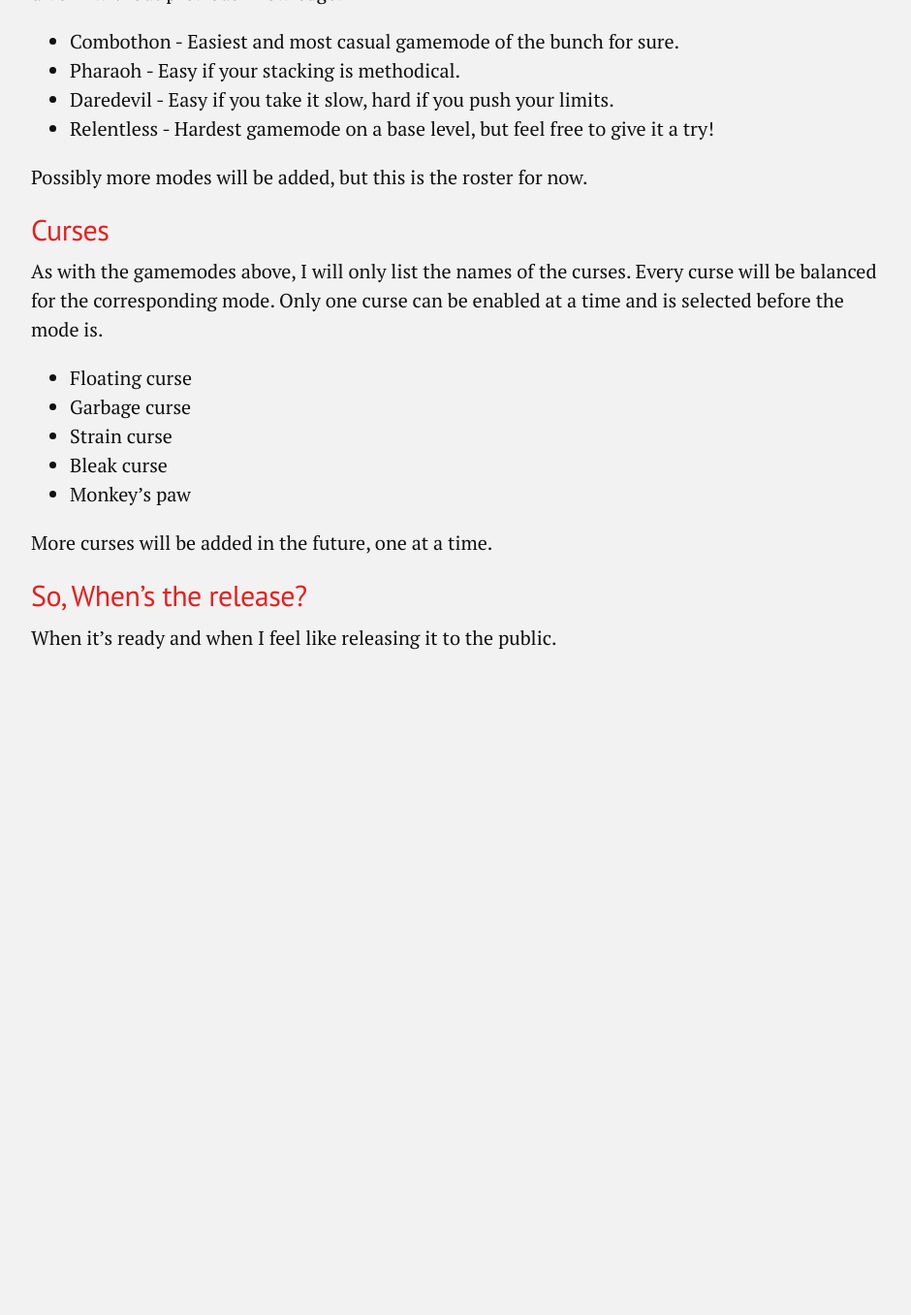
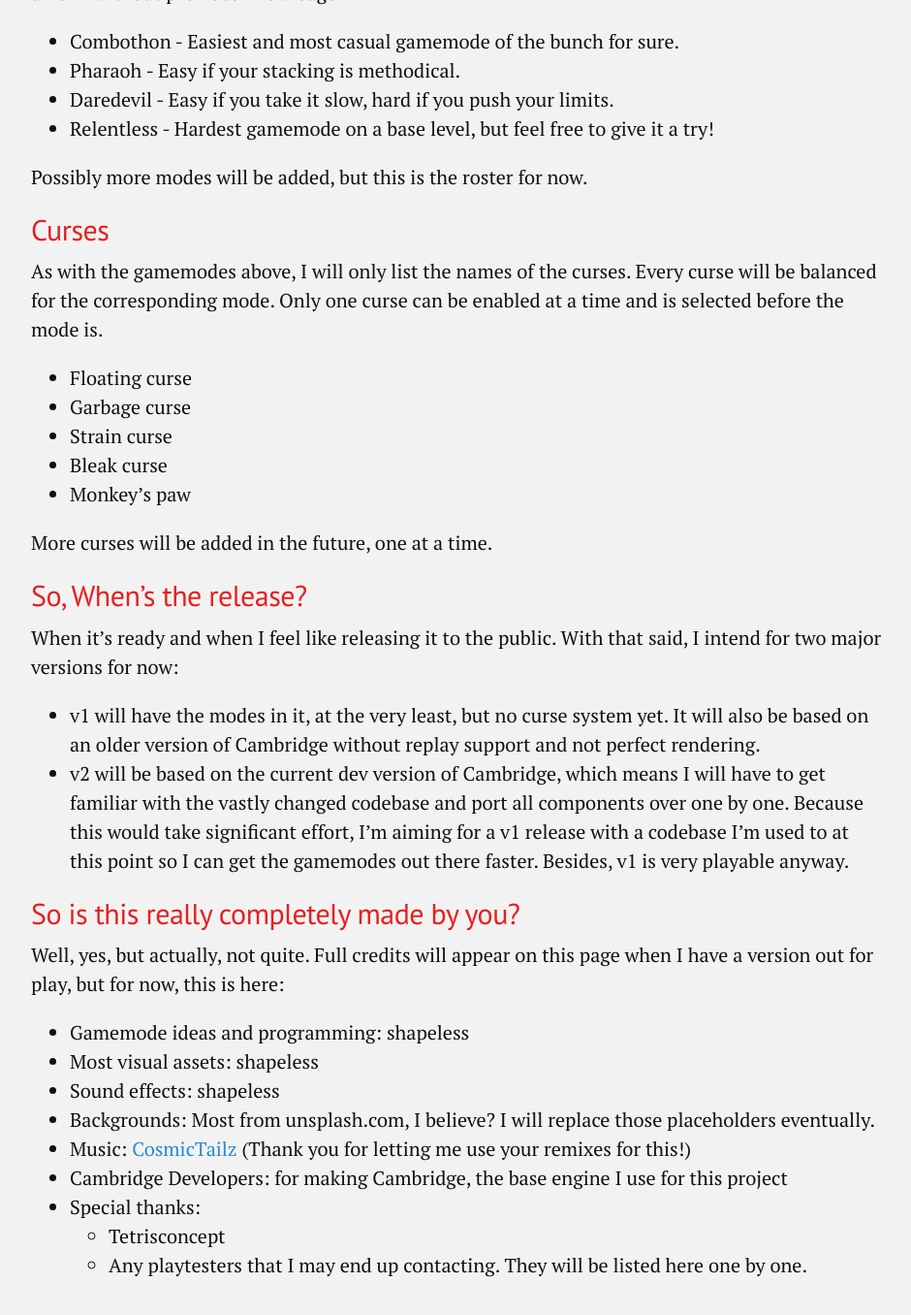
Before and after one commit to Rexxt/t-sp.in, a Jekyll site: the page built from ubg.md, in a window 1280 px wide and 1400 px high, scrolled down 1211 px. Shown: the top 1356 px of the window at 97% size, without its empty margins (168-1108 px from the left). Built offline with Jekyll 4.4.1, drawn with Linux system fonts in a browser that asks for light colours; before the commit the page ends 1964 px from its top, so only the background shows below that.

Commit message:
Update ubg.md

```diff
--- a/ubg.md
+++ b/ubg.md
@@ -48,4 +48,21 @@ More curses will be added in the future, one at a time.
 
 ## So, When's the release?
 
-When it's ready and when I feel like releasing it to the public.
+When it's ready and when I feel like releasing it to the public. With that said, I intend for two major versions for now:
+
+* v1 will have the modes in it, at the very least, but no curse system yet. It will also be based on an older version of Cambridge without replay support and not perfect rendering.
+* v2 will be based on the current dev version of Cambridge, which means I will have to get familiar with the vastly changed codebase and port all components over one by one. Because this would take significant effort, I'm aiming for a v1 release with a codebase I'm used to at this point so I can get the gamemodes out there faster. Besides, v1 is very playable anyway.
+
+## So is this really completely made by you?
+
+Well, yes, but actually, not quite. Full credits will appear on this page when I have a version out for play, but for now, this is here:
+
+* Gamemode ideas and programming: shapeless
+* Most visual assets: shapeless
+* Sound effects: shapeless
+* Backgrounds: Most from unsplash.com, I believe? I will replace those placeholders eventually.
+* Music: [CosmicTailz](https://cosmictailz.bsky.social) (Thank you for letting me use your remixes for this!)
+* Cambridge Developers: for making Cambridge, the base engine I use for this project
+* Special thanks:
+  * Tetrisconcept
+  * Any playtesters that I may end up contacting. They will be listed here one by one.
```
